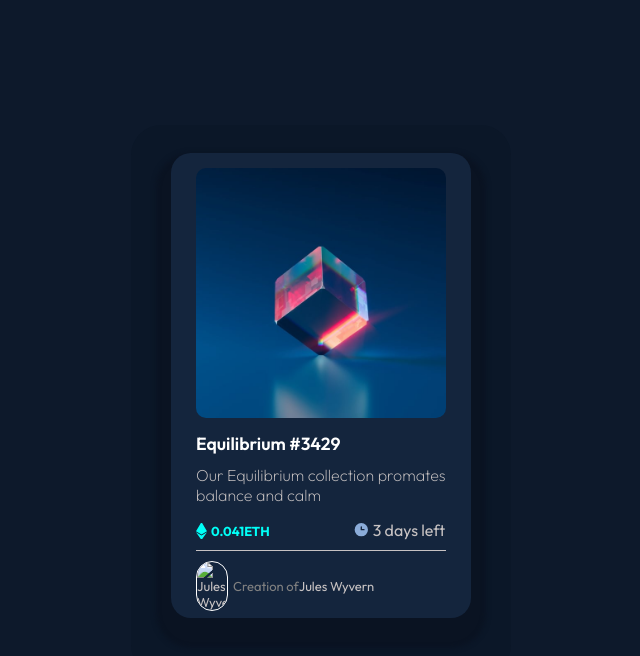
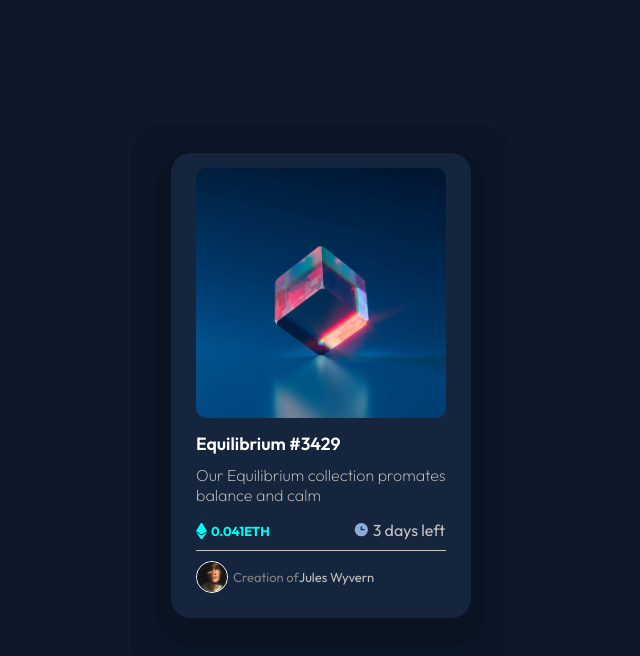
Before and after one commit to Christian-M-Silva/Christian-M-Silva.github.io, a plain HTML site: page index.html in a window 1280 px wide. Shown: the whole page, without its empty margins (319-959 px from the left). Drawn offline with Linux system fonts and the light colour scheme; files whose address does not match are found by name.

Commit message:
Update index.html

```diff
--- a/index.html
+++ b/index.html
@@ -24,7 +24,7 @@
 
                         <p id="bottom"><span id="left">0.041ETH</span><span id="right">3 days left</span></p>
 
-                        <p id="space-avatar"><img src="images/image-avatar.png" alt="Jules Wyvern" id="avatar"><span id="gray">Creation of</span> Jules Wyvern</p>
+                        <p id="space-avatar"><img src="image-avatar.png" alt="Jules Wyvern" id="avatar"><span id="gray">Creation of</span> Jules Wyvern</p>
                     </section>
                 </div>
             </div>
```
